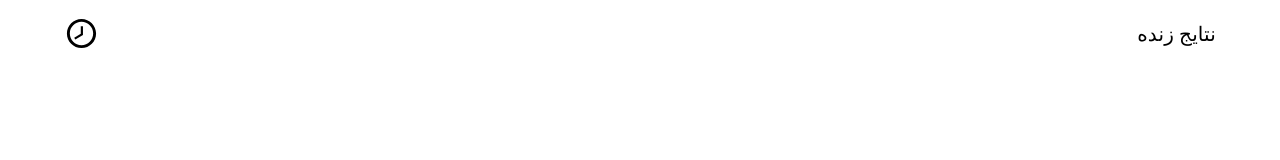
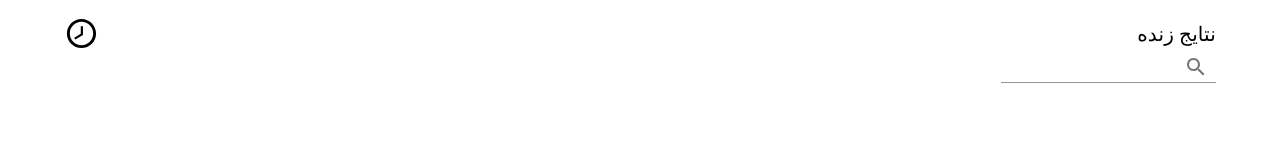
Before and after one commit to nilva-challenge/React-Footballli, a React (Create React App) app: page / in a window 1280 px wide. Shown: the top 160 px of the page. Built offline with nearby package versions, Linux system fonts and the light colour scheme.

Commit message:
add search input

```diff
--- a/src/containers/Fixtures/index.tsx
+++ b/src/containers/Fixtures/index.tsx
@@ -1,6 +1,9 @@
-import { Box, Typography } from "@mui/material";
+import { Box, TextField, Typography } from "@mui/material";
 import React from "react";
 import { FixturesPageContainer } from "./styles";
+import SearchIcon from "@mui/icons-material/Search";
+import Input from "@mui/icons-material/Input";
+import InputAdornment from "@mui/material/InputAdornment";
 import AccessTimeOutlinedIcon from "@mui/icons-material/AccessTimeOutlined";
 
 export function Fixtures() {
@@ -10,6 +13,16 @@ export function Fixtures() {
         <Typography variant="h6">نتایج زنده</Typography>
         <AccessTimeOutlinedIcon className="topbar-icon" />
       </Box>
+      <TextField
+        InputProps={{
+          startAdornment: (
+            <InputAdornment position="start">
+              <SearchIcon />
+            </InputAdornment>
+          ),
+        }}
+        variant="standard"
+      />
     </FixturesPageContainer>
   );
 }
```
